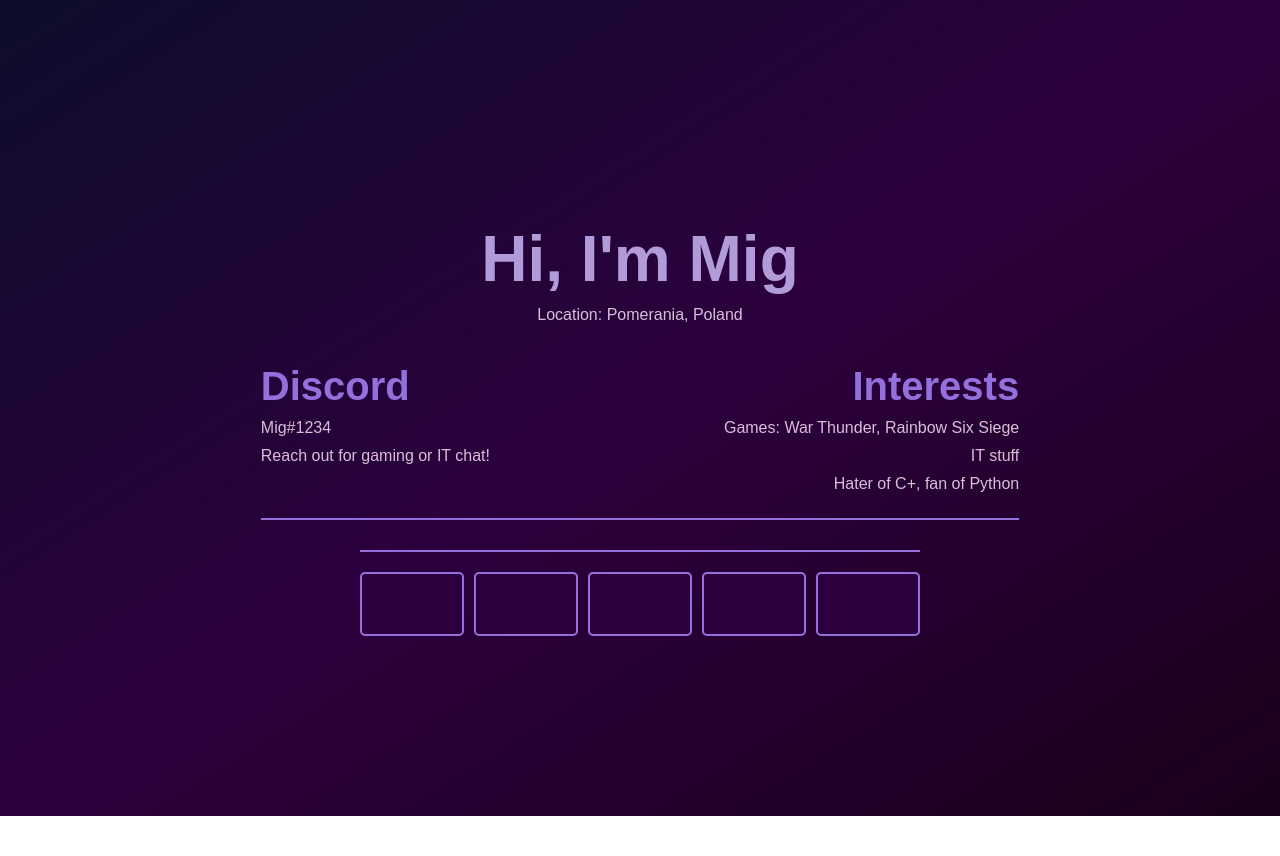
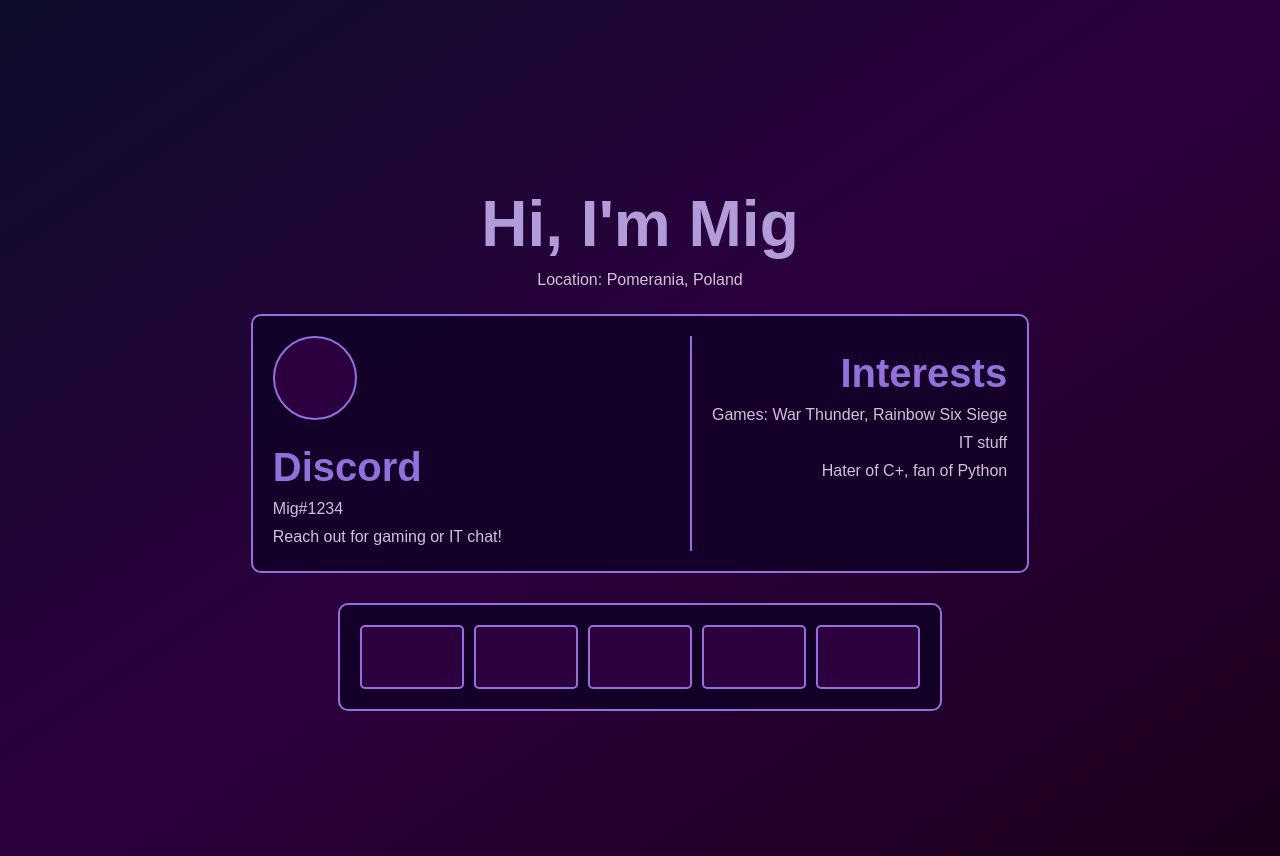
Before and after one commit to Mig-23ML/mig-23ml, a plain HTML site: page index.html in a window 1280 px wide. Before the commit the page ends 816 px from the top, so only its background shows below. Drawn offline with Linux system fonts and the light colour scheme.

Commit message:
Update index.html

```diff
--- a/index.html
+++ b/index.html
@@ -15,6 +15,7 @@
             justify-content: center;
             min-height: 100vh;
             text-align: center;
+            padding: 20px;
         }
         h1 {
             margin-bottom: 5px;
@@ -35,13 +36,18 @@
             justify-content: space-between;
             width: 60%;
             margin-top: 20px;
-            border-bottom: 2px solid #9370db;
-            padding-bottom: 20px;
+            border: 2px solid #9370db;
+            border-radius: 10px;
+            padding: 20px;
+            background-color: rgba(12, 0, 35, 0.7);
         }
         .section {
             display: flex;
             flex-direction: column;
             align-items: flex-end;
+            border-left: 2px solid #9370db;
+            padding-left: 20px;
+            margin-left: 20px;
         }
         .discord {
             display: flex;
@@ -51,13 +57,23 @@
         .discord p {
             color: #d8bfd8;
         }
+        .profile-pic {
+            width: 80px;
+            height: 80px;
+            border-radius: 50%;
+            background-color: #2c003e;
+            margin-bottom: 10px;
+            border: 2px solid #9370db;
+        }
         .friends {
             display: flex;
             justify-content: center;
             gap: 10px;
             margin-top: 30px;
-            border-top: 2px solid #9370db;
-            padding-top: 20px;
+            border: 2px solid #9370db;
+            border-radius: 10px;
+            padding: 20px;
+            background-color: rgba(12, 0, 35, 0.7);
         }
         .friend-box {
             width: 100px;
@@ -73,6 +89,7 @@
     <p>Location: Pomerania, Poland</p>
     <div class="container">
         <div class="discord">
+            <div class="profile-pic"></div>
             <h2>Discord</h2>
             <p>Mig#1234</p>
             <p>Reach out for gaming or IT chat!</p>
```
